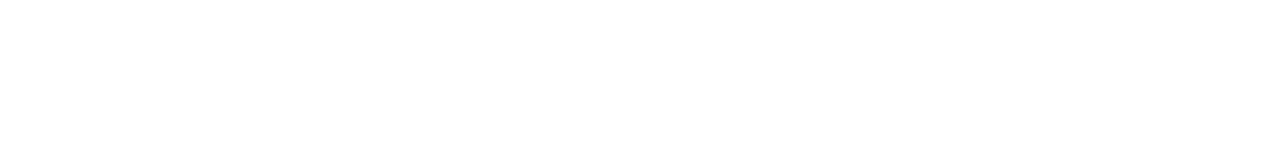
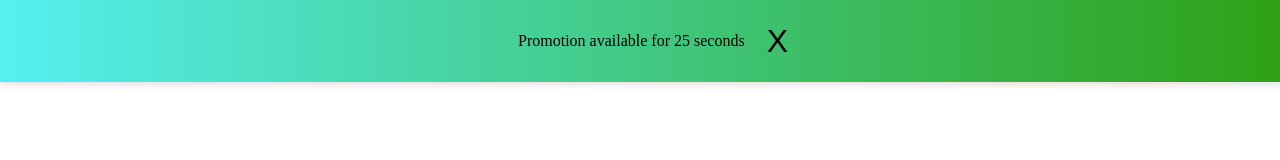
Before and after one commit to GersoZz/my-super-ecommerce, a React (Vite) app: page / in a window 1280 px wide. Shown: the top 160 px of the page. Built offline with nearby package versions, Linux system fonts and the light colour scheme.

Commit message:
feat: add PromoBanner component with countdown functionality and styling

```diff
--- a/src/App.css
+++ b/src/App.css
@@ -1,5 +1,6 @@
 .card-list {
   display: flex;
   flex-wrap: wrap;
+  justify-content: center;
   gap: 1rem;
 }
--- a/src/App.jsx
+++ b/src/App.jsx
@@ -1,7 +1,11 @@
+import { useState } from 'react'
 import './App.css'
 import ProductCard from './components/ProductCard'
+import PromoBanner from './components/PromoBanner'
 
 function App() {
+  const [showPromo, setShowPromo] = useState(true)
+
   const productsData = [
     {
       title: 'Cat Toy',
@@ -22,8 +26,18 @@
     },
   ]
 
+  const onClosePromo = () => {
+    setShowPromo(false)
+  }
+
   return (
     <>
+      {showPromo && (
+        <PromoBanner
+          onClose={onClosePromo}
+          totalSeconds={30}
+        />
+      )}
       <div className="card-list">
         {productsData.map((product, index) => (
           <ProductCard
--- /dev/null
+++ b/src/components/PromoBanner.css
@@ -0,0 +1,21 @@
+.promo-banner {
+  position: fixed;
+  top: 0;
+  left: 0;
+  width: 100%;
+  height: 50px;
+  background: linear-gradient(90deg, #55f0f0, #2d9f10);
+  display: flex;
+  align-items: center;
+  justify-content: center;
+  gap: 1rem;
+  padding: 1rem;
+  box-shadow: 0 0 10px rgba(0, 0, 0, 0.2);
+}
+
+.promo-close {
+  background-color: transparent;
+  border: none;
+  font-size: 2rem;
+  cursor: pointer;
+}
--- /dev/null
+++ b/src/components/PromoBanner.jsx
@@ -0,0 +1,39 @@
+import { useEffect, useState } from 'react'
+import './PromoBanner.css'
+
+function PromoBanner({ onClose, totalSeconds = 5 }) {
+  const [visible, setVisible] = useState(true)
+  const [seconds, setSeconds] = useState(totalSeconds)
+
+  useEffect(() => {
+    if (visible === false) return
+
+    const interval = setInterval(() => {
+      console.log('Hacer algo')
+      setSeconds((actualSeconds) => actualSeconds - 1)
+    }, 1000)
+
+    // cleanup function
+    return () => clearInterval(interval)
+  }, [visible])
+
+  useEffect(() => {
+    if (seconds === 0) setVisible(false)
+  }, [seconds])
+
+  if (visible === false) return
+
+  return (
+    <div className="promo-banner">
+      <span>Promotion available for {seconds} seconds</span>
+      <button
+        className="promo-close"
+        onClick={onClose}
+      >
+        X
+      </button>
+    </div>
+  )
+}
+
+export default PromoBanner
```
Also changed, not shown: 1 other file (tests, documents, lock files or other folders).
